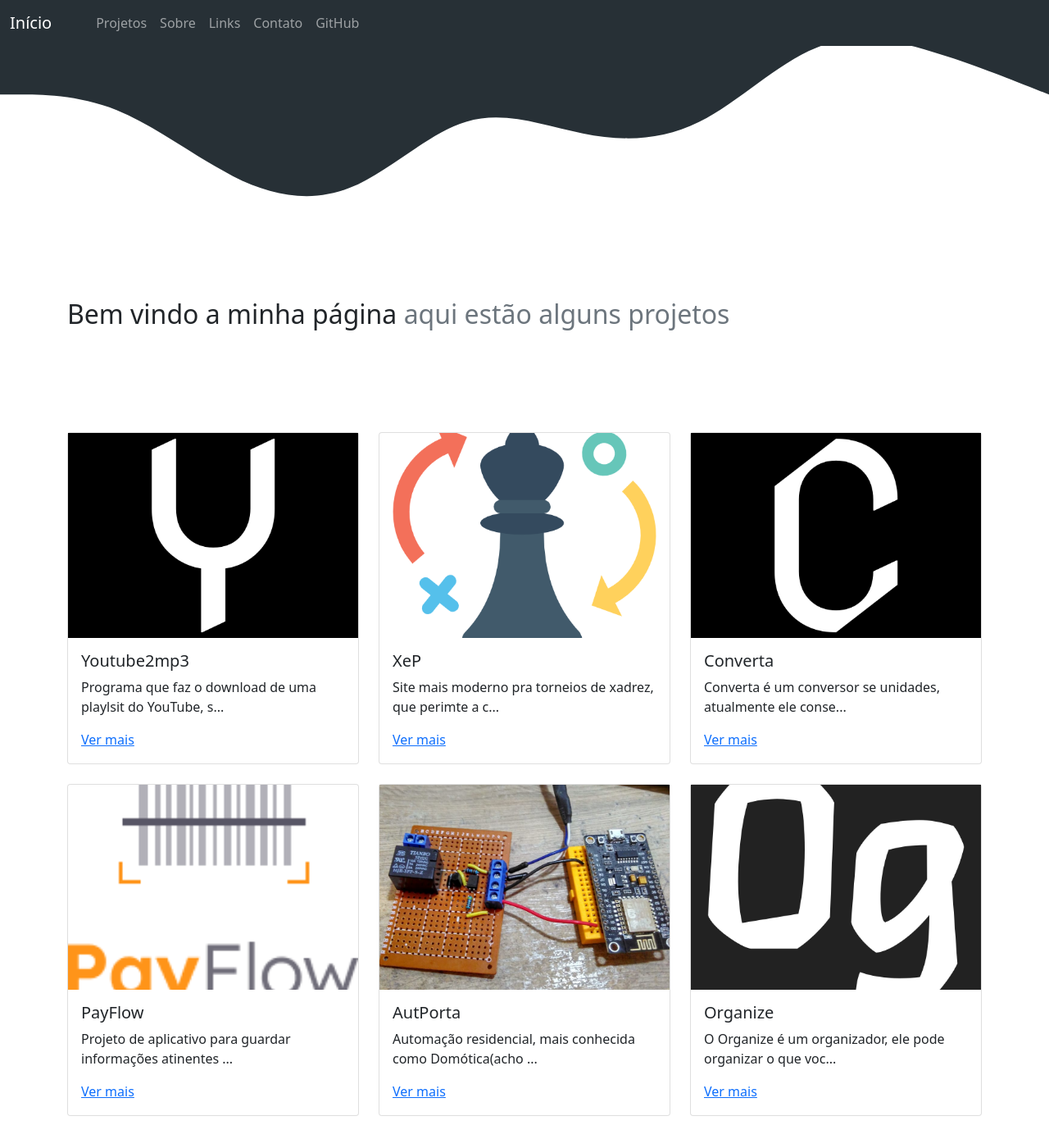
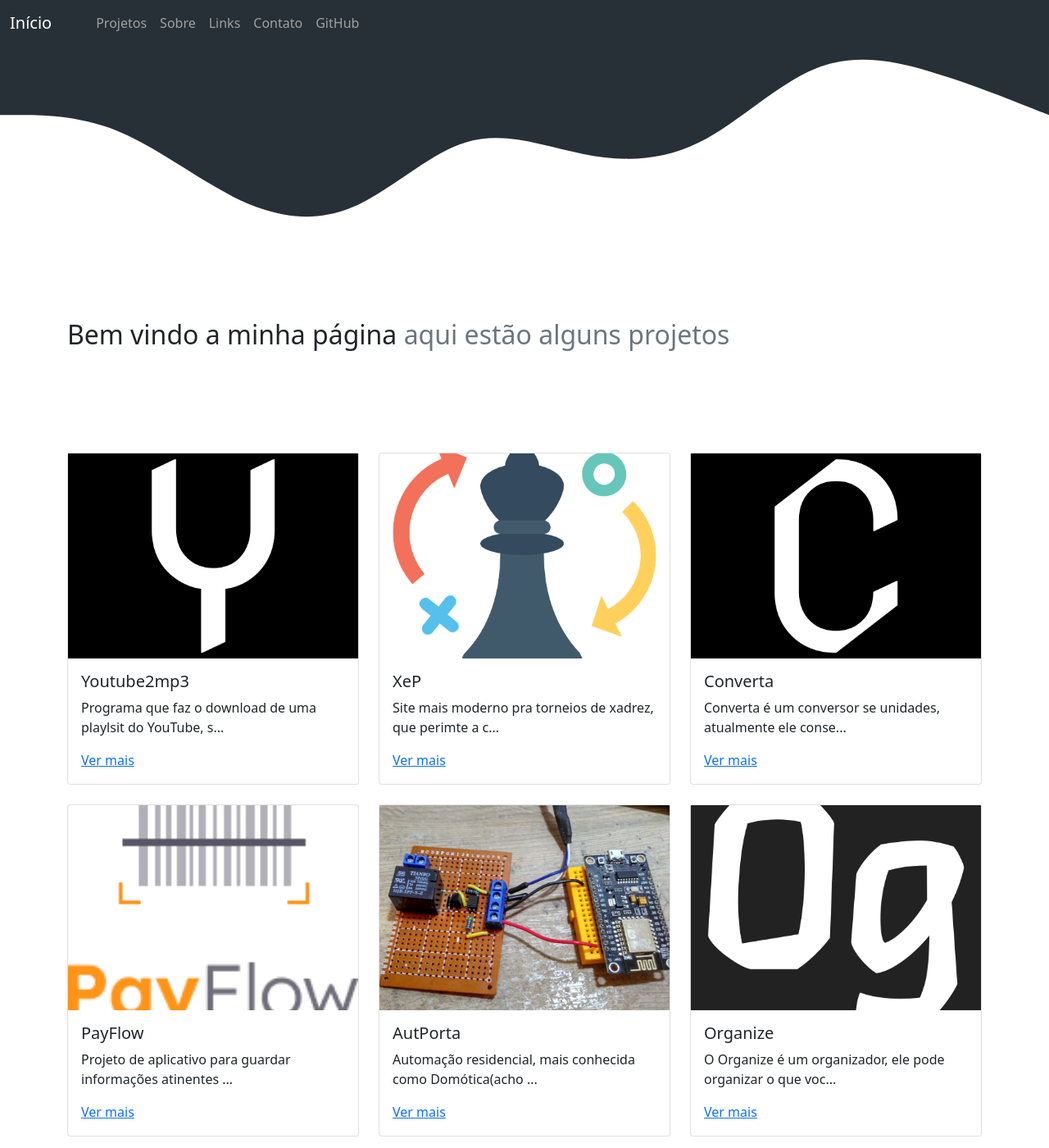
Before and after one commit to OniHexx0ff/onihexx0ff.github.io, a Jekyll site: the page built from index.html, in a window 1280 px wide and 1400 px high. Shown: the whole window at 82% size. Built offline with Jekyll 4.4.1, drawn with Linux system fonts in a browser that asks for light colours; nearby versions of some CDN libraries.

Commit message:
navbar margin issue fixed

```diff
--- a/static/css/my.css
+++ b/static/css/my.css
@@ -15,7 +15,7 @@ body{
  }
 
   #first{
-      margin-top: 30px;
+      margin-top: 55px;
   }
   #wellcome{
     margin-bottom: 100px;
```
